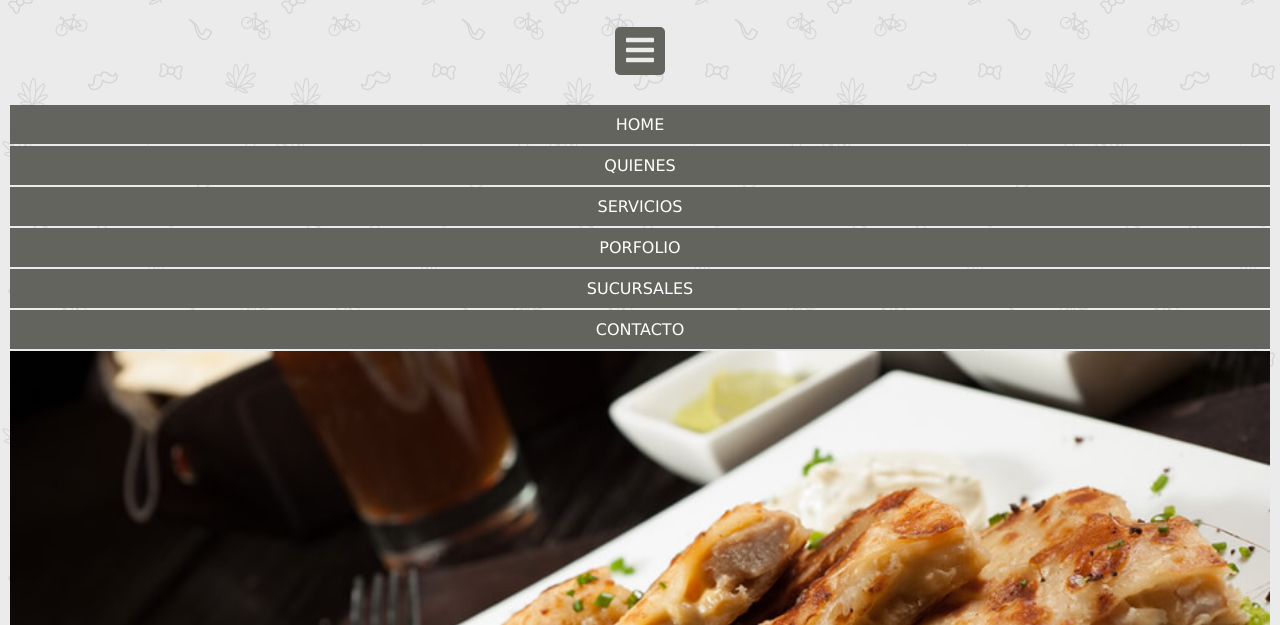
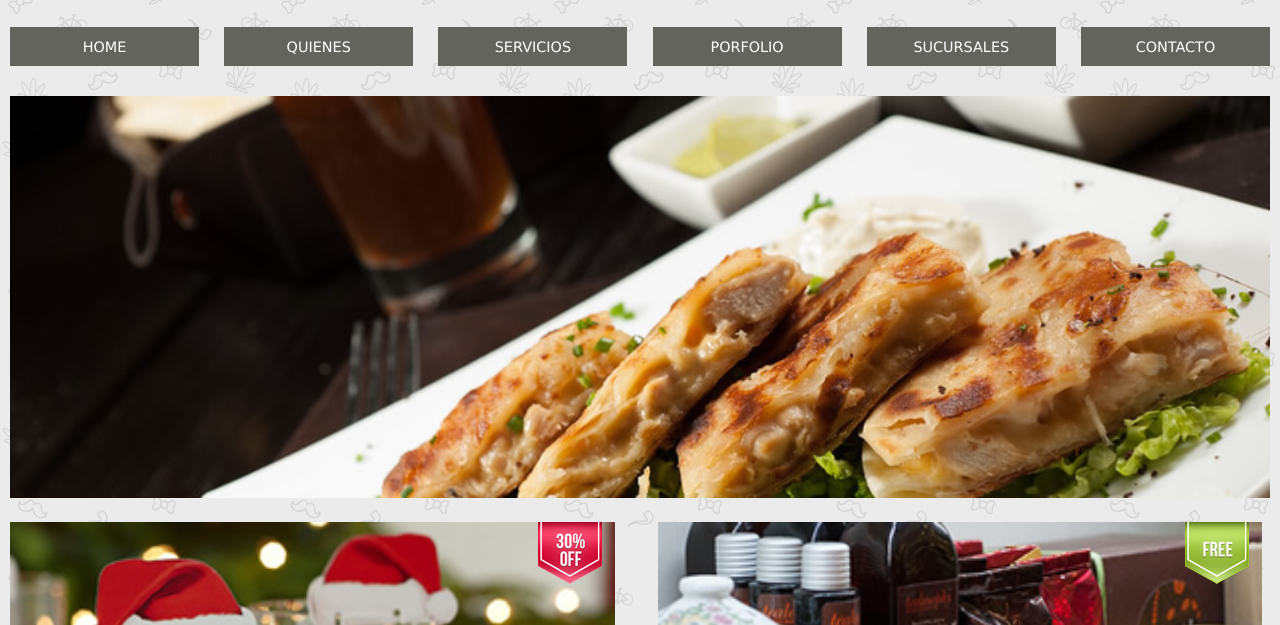
Before and after one commit to Cabrerajuan10/kitchening, a website: page views/home.html in a window 1280 px wide. Shown: the part 175-800 px from the top of the page. Drawn offline with Linux system fonts and the light colour scheme.

Commit message:
tablet done

```diff
--- a/public/css/header.css
+++ b/public/css/header.css
@@ -32,3 +32,24 @@ header li a{
     color: #FFFFFF;
     text-transform: uppercase;
 }
+
+@media (min-width : 768px) {
+    header a.btn-burguer{
+        display: none;
+    }
+
+    header li{
+        float: left;
+        width: 15%;
+        margin-right: 2%;
+        margin-bottom: 30px;
+    }
+
+    header li:last-child{
+        margin-right: 0;
+    }
+
+    header li a{
+        font-size: .9rem;
+    }
+}
```
